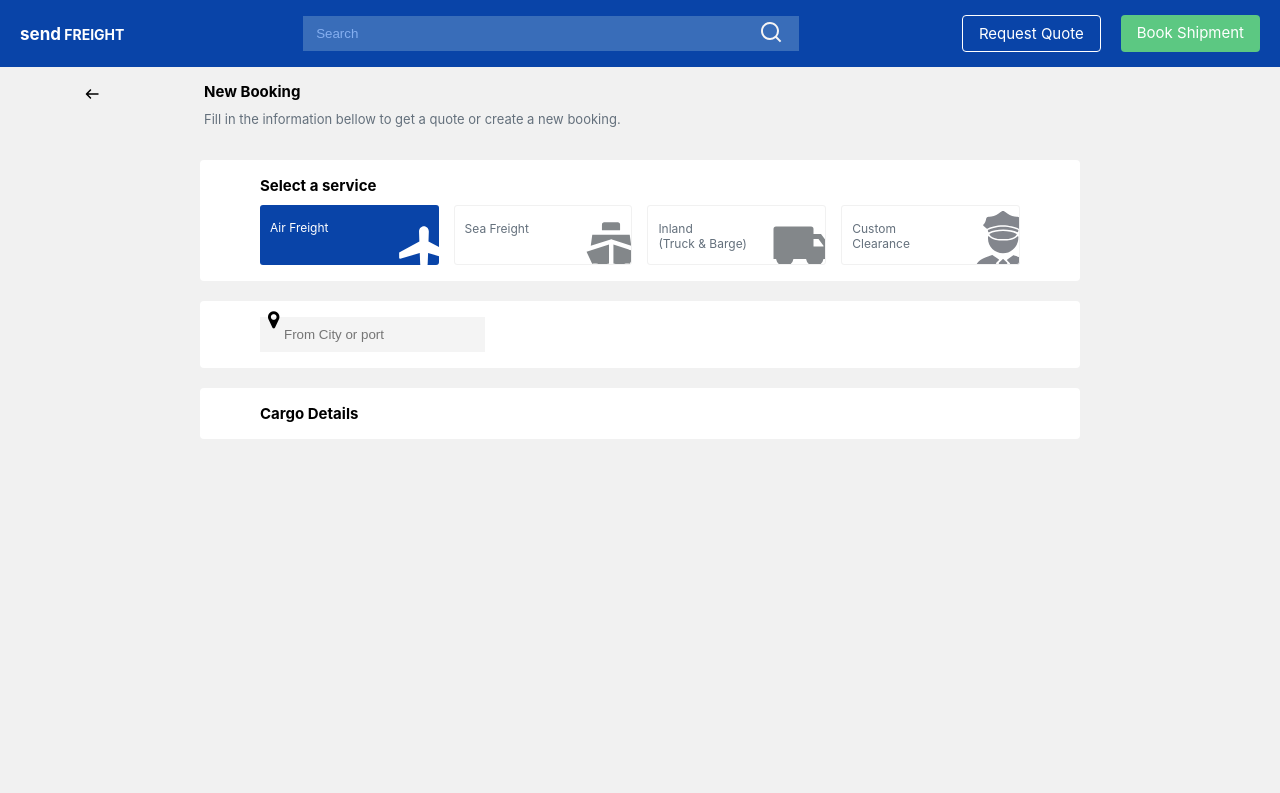
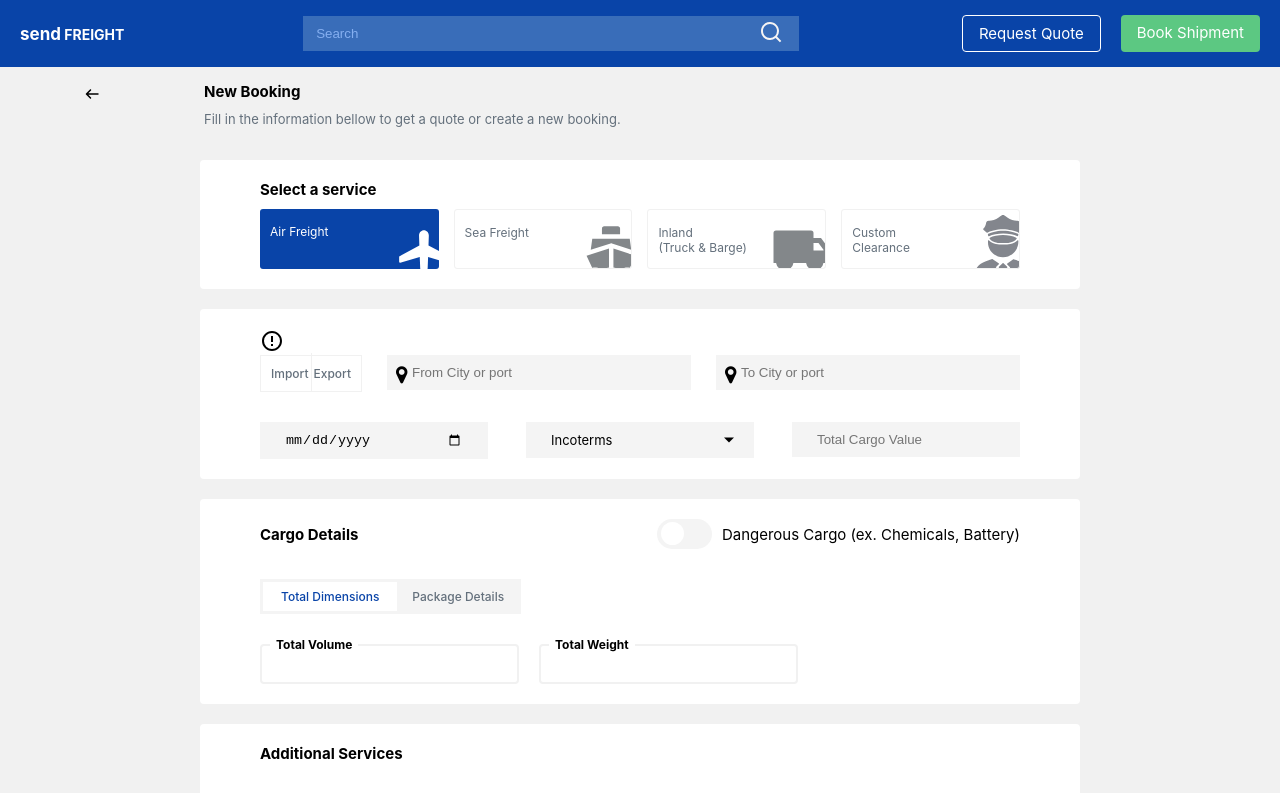
Before and after one commit to Denniman/send-fright-bookings, a React (Create React App) app: page / in a window 1280 px wide. Shown: the top 793 px of the page. Built offline with nearby package versions, Linux system fonts and the light colour scheme.

Commit message:
add 'cargo details' and 'additional services'
add toggle button
add color theme

```diff
--- a/src/Pages/Bookings/index.tsx
+++ b/src/Pages/Bookings/index.tsx
@@ -1,5 +1,10 @@
-import InputLocation from '../../components/Input';
-import { ArrowLeftIcon } from '../../assets/icons';
+import InputLocation, {
+  InputDate,
+  InputLabel,
+  InputSelect,
+  InputText,
+} from '../../components/Input';
+import { ArrowLeftIcon, ErrorIcon } from '../../assets/icons';
 import Navigation from '../../components/Navigation';
 import {
   Container,
@@ -11,7 +16,9 @@ import {
   CardPlane,
   CardTruck,
   CardCustom,
+  DimensionsCard,
 } from './styles';
+import { ToggleButton } from '../../components/ToggleButton';
 
 const Bookings = () => {
   return (
@@ -56,14 +63,107 @@ const Bookings = () => {
           </Section>
 
           <Section>
-            <div className="alert-wrapper"></div>
+            <div className="alert-wrapper">
+              <ErrorIcon />
+            </div>
             <div className="input--wrapper">
-              <InputLocation placeholder="From City or port" />
+              <div className="input--card">
+                <div className="import">Import</div>
+                <div className="input--card__export">Export</div>
+              </div>
+              <div className="input--location__from">
+                <InputLocation placeholder="From City or port" />
+              </div>
+
+              <div className="input--location__to">
+                <InputLocation placeholder="To City or port" />
+              </div>
+            </div>
+
+            <div className="input--wrapper mt-3">
+              <div className="input__date">
+                <InputDate />
+              </div>
+
+              <div className="input__incoterms">
+                <InputSelect />
+              </div>
+
+              <div className="input__cargo">
+                <InputText placeholder="Total Cargo Value" />
+              </div>
             </div>
           </Section>
 
           <Section>
-            <TextPrimary>Cargo Details</TextPrimary>
+            <div className="cargo--header">
+              <TextPrimary>Cargo Details</TextPrimary>
+              <div className="cargo--toggle__btn">
+                <ToggleButton />
+
+                <TextSecondary>
+                  Dangerous Cargo (ex. Chemicals, Battery)
+                </TextSecondary>
+              </div>
+            </div>
+
+            <div className="cargo--dimensions">
+              <DimensionsCard>
+                <div className="card-total">Total Dimensions</div>
+                Package Details
+              </DimensionsCard>
+            </div>
+            <div className="cargo--dimensions">
+              <InputLabel label="Total Volume" />
+              <InputLabel label="Total Weight" />
+            </div>
+          </Section>
+
+          <Section>
+            <TextPrimary>Additional Services</TextPrimary>
+
+            <div className="services mt-3">
+              <div className="services__item">
+                <ToggleButton />
+                <div>
+                  <TextPrimary>Exporting Forwarding</TextPrimary>
+                  <TextTertiary>
+                    We handle customs clearance and documentation.
+                  </TextTertiary>
+                </div>
+              </div>
+              <div className="services__item">
+                <ToggleButton />
+
+                <div>
+                  <TextPrimary>Import Customs Clearance</TextPrimary>
+                  <TextTertiary>
+                    We handle import customs and regulatory requirements.
+                  </TextTertiary>
+                </div>
+              </div>
+            </div>
+            <div className="services mt-3">
+              <div className="services__item">
+                <ToggleButton />
+                <div>
+                  <TextPrimary>Cargo Insurance</TextPrimary>
+                  <TextTertiary>
+                    We handle cargo from logistics risk up to its full value.
+                  </TextTertiary>
+                </div>
+              </div>
+              <div className="services__item">
+                <ToggleButton />
+
+                <div>
+                  <TextPrimary>Transport /Delivery</TextPrimary>
+                  <TextTertiary>
+                    We deliver the cargo to your door steps from the ports.
+                  </TextTertiary>
+                </div>
+              </div>
+            </div>
           </Section>
         </div>
       </Container>
--- a/src/Pages/Bookings/styles.ts
+++ b/src/Pages/Bookings/styles.ts
@@ -32,8 +32,80 @@ export const Container = styled.main`
     display: flex;
   }
 
+  .input__date,
+  .input__cargo,
+  .input__incoterms {
+    flex-basis: 30%;
+  }
+
   .input--wrapper {
     display: flex;
+    justify-content: space-between;
+  }
+
+  .input--location__from {
+    flex-basis: 40%;
+  }
+  .input--location__to {
+    flex-basis: 40%;
+  }
+
+  .input--card {
+    display: flex;
+    align-items: center;
+    gap: 0.5rem;
+    height: 3.7rem;
+    padding: 1.2rem 1rem;
+    font-size: 1.2rem;
+    color: ${Theme.colorPallete.darkGrey};
+    font-weight: 500;
+    border: 1px solid ${Theme.colorPallete.lightGrey};
+
+    &__export {
+      position: relative;
+      &::before {
+        content: '';
+        position: absolute;
+        top: -13px;
+        left: -3px;
+        width: 1.4px;
+        height: 3.9rem;
+        background: ${Theme.colorPallete.lightGrey};
+      }
+    }
+  }
+
+  .cargo {
+    &--header {
+      display: flex;
+      justify-content: space-between;
+      align-items: center;
+    }
+
+    &--toggle__btn {
+      display: flex;
+      align-items: center;
+      gap: 1rem;
+    }
+  }
+
+  .cargo--dimensions {
+    display: flex;
+    justify-content: flex-start;
+    gap: 2rem;
+    margin-top: 3rem;
+  }
+
+  .services {
+    display: flex;
+    justify-content: space-between;
+    align-items: center;
+
+    &__item {
+      display: flex;
+      align-items: center;
+      gap: 1.3rem;
+    }
   }
 `;
 
@@ -48,7 +120,7 @@ export const TextTertiary = styled.p`
 
 export const Section = styled.section`
   background-color: ${Theme.colorPallete.white};
-  padding: 1.6rem 6rem;
+  padding: 2rem 6rem;
   border-radius: 0.4rem;
 
   .card--wrapper {
@@ -57,6 +129,10 @@ export const Section = styled.section`
     justify-content: center;
     align-items: center;
     gap: 1.5rem;
+  }
+
+  .mt-3 {
+    margin-top: 3rem;
   }
 `;
 
@@ -128,3 +204,22 @@ export const CardCustom = styled.div`
     color: ${Theme.colorPallete.darkGrey};
   }
 `;
+
+export const DimensionsCard = styled.div`
+  background-color: ${Theme.colorPallete.mediumGrey};
+  padding: 0.3rem 0;
+  padding-right: 1.7rem;
+  padding-left: 0.3rem;
+  font-size: 1.2rem;
+  font-weight: 500;
+  display: flex;
+  align-items: center;
+  gap: 1.5rem;
+  color: ${Theme.colorPallete.darkGrey};
+
+  .card-total {
+    background-color: ${Theme.colorPallete.white};
+    padding: 0.7rem 1.8rem;
+    color: ${Theme.colorPallete.themeBlue};
+  }
+`;
--- a/src/components/Input/index.tsx
+++ b/src/components/Input/index.tsx
@@ -1,13 +1,14 @@
-import { Container } from './styles';
+import { Container, FormLabel } from './styles';
 
 type InputProp = {
-  placeholder: string;
+  placeholder?: string;
+  label?: string;
 };
 
 const InputLocation: React.FC<InputProp> = ({ placeholder }) => {
   return (
     <Container>
-      <span>
+      <span className="icon">
         <i className="fa fa-map-marker fa-2x" aria-hidden="true"></i>
       </span>
       <input
@@ -18,5 +19,52 @@ const InputLocation: React.FC<InputProp> = ({ placeholder }) => {
     </Container>
   );
 };
+export const InputDate: React.FC = () => {
+  return (
+    <Container>
+      <input
+        type="date"
+        className="location--input date-picker"
+        value="Ready Date"
+      />
+    </Container>
+  );
+};
+
+export const InputText: React.FC<InputProp> = ({ placeholder }) => {
+  return (
+    <Container>
+      <input
+        type="text"
+        className="location--input"
+        placeholder={placeholder}
+      />
+    </Container>
+  );
+};
+export const InputSelect: React.FC = () => {
+  return (
+    <Container>
+      <select className="location--input select">
+        <option selected disabled>
+          Incoterms
+        </option>
+        <option>Incoterms</option>
+        <option> Incoterms</option>
+      </select>
+    </Container>
+  );
+};
+
+export const InputLabel: React.FC<InputProp> = ({ label }) => {
+  return (
+    <FormLabel>
+      <input type="text" className="labelInput" id={label} />
+      <label className="label" htmlFor={label}>
+        {label}
+      </label>
+    </FormLabel>
+  );
+};
 
 export default InputLocation;
--- a/src/components/Input/styles.ts
+++ b/src/components/Input/styles.ts
@@ -1,24 +1,84 @@
 import styled from 'styled-components';
+import DropDown from '../../assets/icons/svg/arrow-drop-down.svg';
+import Theme from '../Theme';
 
 export const Container = styled.div`
   display: flex;
   align-items: center;
+  position: relative;
+
   .location--input {
-    padding: 1rem 2.4rem;
+    padding: 1rem 2.5rem;
     border: none;
     background-color: #f4f4f4;
     width: 100%;
-    position: relative;
 
     &:focus {
       outline: none;
     }
   }
 
-  .fa-map-marker {
+  .select {
+    font-family: inherit;
+    color: currentColor;
+    font-size: 1.3rem;
+    appearance: none;
+    background-image: url(${DropDown});
+    background-position: right 1rem top 50%;
+    background-repeat: no-repeat;
+    background-size: 3rem;
+  }
+
+  .icon {
+    top: 1rem;
+    left: 0.9rem;
     position: absolute;
-    top: 31rem;
-    left: 26.8rem;
-    z-index: 1;
+    display: flex;
+    align-items: center;
+    justify-content: center;
   }
 `;
+
+export const FormLabel = styled.div`
+  position: relative;
+  .labelInput {
+    outline: none;
+    padding: 1rem 2rem;
+    border: 2px solid ${Theme.colorPallete.lightGrey};
+    border-radius: 0.4rem;
+    background: none;
+    font-family: inherit;
+
+    &:focus {
+      outline: none;
+    }
+  }
+
+  .label {
+    position: absolute;
+    left: 1rem;
+    top: 1rem;
+    padding: 0 0.2rem;
+    transition: 0.3s;
+    padding: 0 0.6rem;
+  }
+
+  .labelInput:focus + .label {
+    top: -0.7rem;
+    left: 1rem;
+    font-size: 1.2rem;
+    font-weight: 500;
+    font-weight: 700;
+    padding: 0 0.6rem;
+    background-color: #fff;
+  }
+
+  .labelInput:not(:placeholder-shown).labelInput:not(:focus) + .label {
+    top: -0.7rem;
+    left: 1rem;
+    font-size: 1.2rem;
+    font-weight: 700;
+    background-color: #fff;
+    padding: 0 0.6rem;
+  }
+`;
--- a/src/components/Theme.ts
+++ b/src/components/Theme.ts
@@ -5,6 +5,7 @@ const colorPallete = {
   blue: '#070765',
   lighGreen: '#5CC882',
   themeBlue: '#0944A8',
+  mediumGrey: '#f4f4f4',
 };
 
 const Theme = {
--- /dev/null
+++ b/src/components/ToggleButton/index.tsx
@@ -0,0 +1,70 @@
+import styled from 'styled-components';
+import Theme from '../../components/Theme';
+
+export const ToggleButton = () => {
+  return (
+    <SwitchWrapper>
+      <label className="switch">
+        <input type="checkbox" />
+        <span className="slider round"></span>
+      </label>
+    </SwitchWrapper>
+  );
+};
+
+const SwitchWrapper = styled.div`
+  .switch {
+    position: relative;
+    display: inline-block;
+    width: 5.5rem;
+    height: 3rem;
+  }
+
+  .switch input {
+    opacity: 0;
+    width: 0;
+    height: 0;
+  }
+
+  .slider {
+    position: absolute;
+    cursor: pointer;
+    top: 0;
+    left: 0;
+    right: 0;
+    bottom: 0;
+    background-color: #f4f4f4;
+    -webkit-transition: 0.4s;
+    transition: 0.4s;
+  }
+
+  .slider:before {
+    position: absolute;
+    content: '';
+    height: 23px;
+    width: 23px;
+    left: 4px;
+    bottom: 4px;
+    background-color: #fff;
+    -webkit-transition: 0.4s;
+    transition: 0.4s;
+  }
+
+  input:checked + .slider {
+    background-color: ${Theme.colorPallete.themeBlue};
+  }
+
+  input:checked + .slider:before {
+    -webkit-transform: translateX(26px);
+    -ms-transform: translateX(26px);
+    transform: translateX(26px);
+  }
+
+  .slider.round {
+    border-radius: 34px;
+  }
+
+  .slider.round:before {
+    border-radius: 50%;
+  }
+`;
```
Also changed, not shown: src/assets/icons/svg/arrow-drop-down.svg (added).
